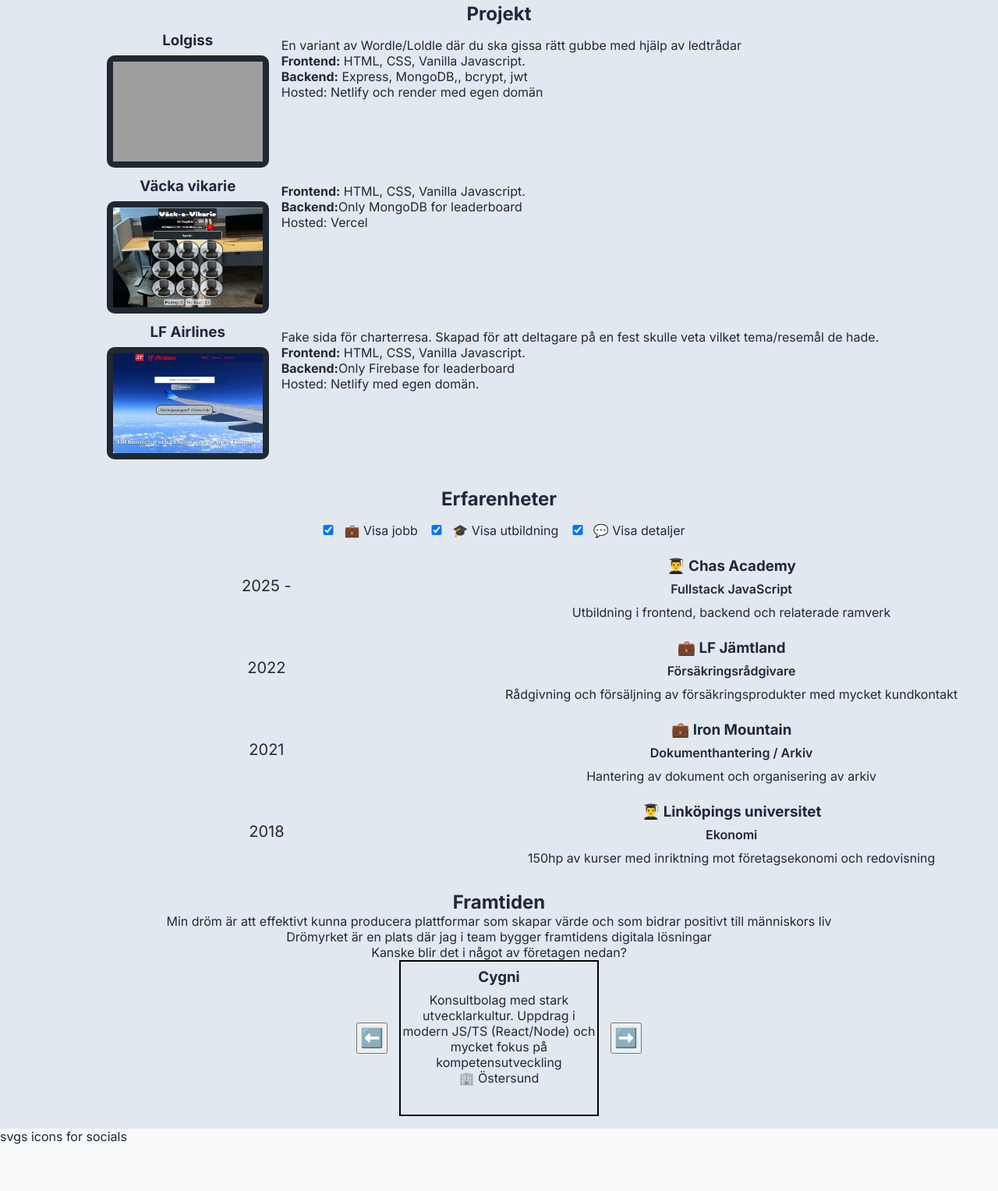
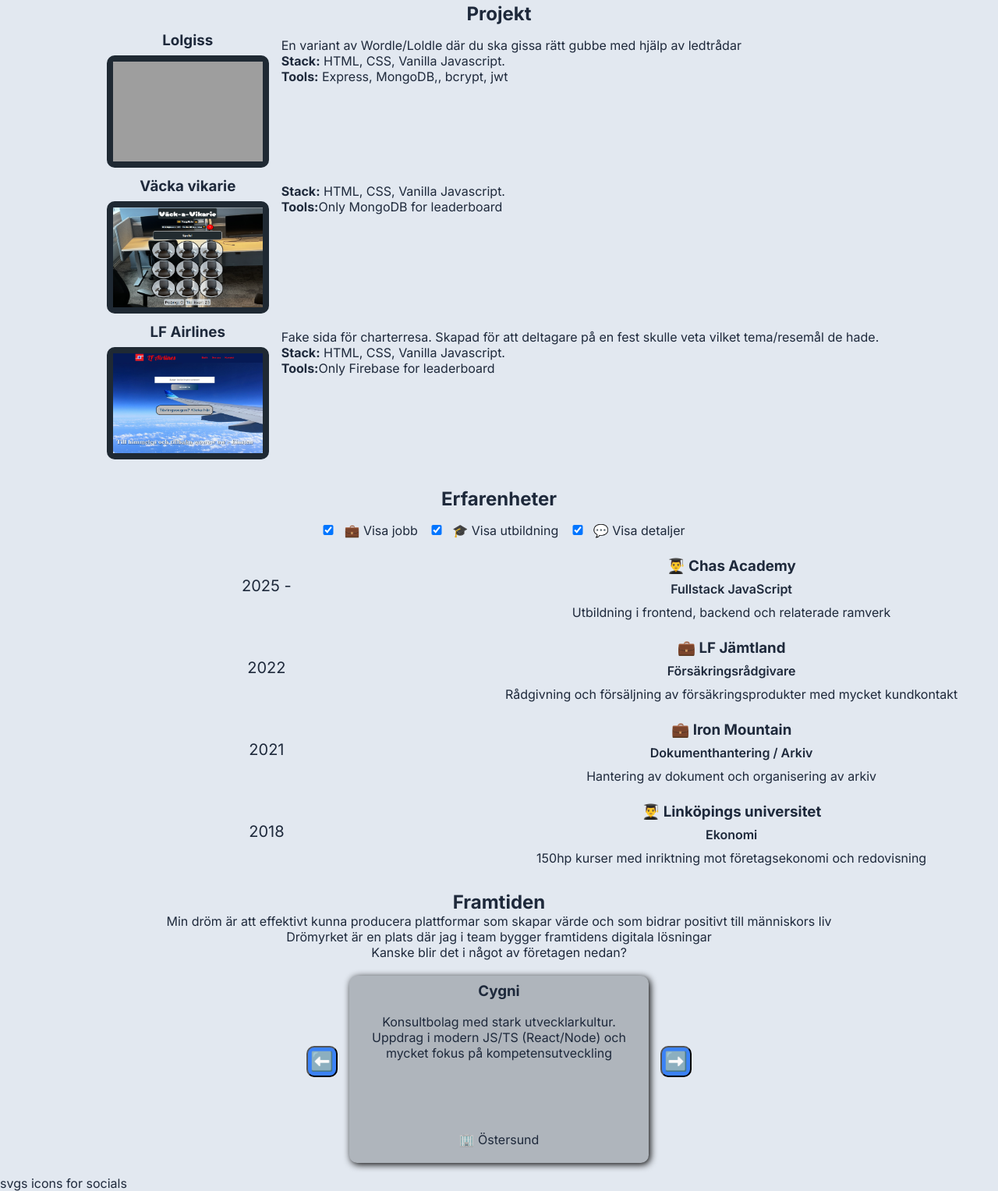
Before and after one commit to maxmattiasson/portfolio, a plain HTML site: page index.html in a window 1280 px wide. Shown: the part 282-1809 px from the top of the page at 78% size. Before the commit the page ends 1749 px from the top, so only its background shows below. Drawn offline with Linux system fonts and the light colour scheme; grey boxes are pictures that could not be loaded.

Commit message:
funkar på mindre skärmar och diverse fix med main

```diff
--- a/index.html
+++ b/index.html
@@ -50,9 +50,8 @@
                 </div>
                 <div class="cont-right">
                     <p class="desc">En variant av Wordle/Loldle där du ska gissa rätt gubbe med hjälp av ledtrådar</p>
-                    <p class="frontend"><strong>Frontend:</strong> HTML, CSS, Vanilla Javascript.</p>
-                    <p class="backend"><strong>Backend:</strong> Express, MongoDB,, bcrypt, jwt </p>
-                    <p class="hosted">Hosted: Netlify och render med egen domän</p>
+                    <p class="stack"><strong>Stack:</strong> HTML, CSS, Vanilla Javascript.</p>
+                    <p class="tools"><strong>Tools:</strong> Express, MongoDB,, bcrypt, jwt </p>
                 </div>
             </div>
             <div class="project-cont">
@@ -64,9 +63,8 @@
                 </div>
                 <div class="cont-right">
                     <p class="desc"></p>
-                    <p class="frontend"><strong>Frontend:</strong> HTML, CSS, Vanilla Javascript.</p>
-                    <p class="backend"><strong>Backend:</strong>Only MongoDB for leaderboard</p>
-                    <p class="hosted">Hosted: Vercel</p>
+                    <p class="stack"><strong>Stack:</strong> HTML, CSS, Vanilla Javascript.</p>
+                    <p class="tools"><strong>Tools:</strong>Only MongoDB for leaderboard</p>
                 </div>
             </div>
             <div class="project-cont">
@@ -78,9 +76,8 @@
                 </div>
                 <div class="cont-right">
                 <p class="desc">Fake sida för charterresa. Skapad för att deltagare på en fest skulle veta vilket tema/resemål de hade.</p>
-                <p class="frontend"><strong>Frontend:</strong> HTML, CSS, Vanilla Javascript.</p>
-                <p class="backend"><strong>Backend:</strong>Only Firebase for leaderboard</p>
-                <p class="hosted">Hosted: Netlify med egen domän. </p>
+                <p class="stack"><strong>Stack:</strong> HTML, CSS, Vanilla Javascript.</p>
+                <p class="tools"><strong>Tools:</strong>Only Firebase for leaderboard</p>
             </div>
             </section>
         <section id="erfarenheter">
@@ -104,7 +101,7 @@
             <div class="work year">2021</div>
             <div class="work"><h3>💼 Iron Mountain</h3><p class="sub-title">Dokumenthantering / Arkiv</p><p class="details">Hantering av dokument och organisering av arkiv</p></div>
             <div class="school year">2018</div>
-            <div class="school"><h3>👨‍🎓 Linköpings universitet</h3><p class="sub-title">Ekonomi</p><p class="details">150hp av kurser med inriktning mot företagsekonomi och redovisning</p></div>
+            <div class="school"><h3>👨‍🎓 Linköpings universitet</h3><p class="sub-title">Ekonomi</p><p class="details">150hp kurser med inriktning mot företagsekonomi och redovisning</p></div>
         </div>
         </section>
 
--- a/style.css
+++ b/style.css
@@ -32,7 +32,7 @@ html {
 }
 
 body {
-    background-color: var(--bg);
+    background-color: #e2e8f0;
     color: var(--text);
     font-family: var(--font);
 }
@@ -84,7 +84,10 @@ section {
     padding: var(--space-md);
     scroll-margin-top: 80px;
 }
-
+label,
+input{
+    cursor: pointer;
+}
 #om {
     display: flex;
     flex-direction: row;
@@ -158,14 +161,52 @@ input {
 }
 
 .card {
-    height: clamp(200px, 20vh, 500px);
-    width: clamp(200px, 20vw, 500px);
-    border: 2px solid black;
-
+    height: clamp(200px, 30vh, 500px);
+    width: clamp(200px, 30vw, 500px);
+    box-shadow: 2px 2px 10px 0px rgb(0, 0, 0);
+    border-radius: 10px;
+    display: flex;
+    flex-direction: column;
+    background-color: #afb5bc;
+    margin-top: 20px;
 }
 #card-btn-left,
 #card-btn-right {
     height: 40px;
     width: 40px;
     font-size: var(--text-xl);
+    border-radius: 10px;
+    background-color: var(--accent);
+    cursor: pointer;
 }
+#card-city  {
+    margin-top: auto;
+    padding: 20px;
+}
+#card-desc{
+    padding: 10px;
+}
+
+
+
+
+
+@media (max-width: 1024px) {
+    .card {
+    font-size: 14px;
+  }
+}
+
+/*
+    Supersmå mobiler
+*/
+
+@media (max-width: 600px) {
+  .card {
+    font-size: 12px;
+  }
+  a {
+    font-size: 12px;
+    padding: 5px;
+  }
+}
```
